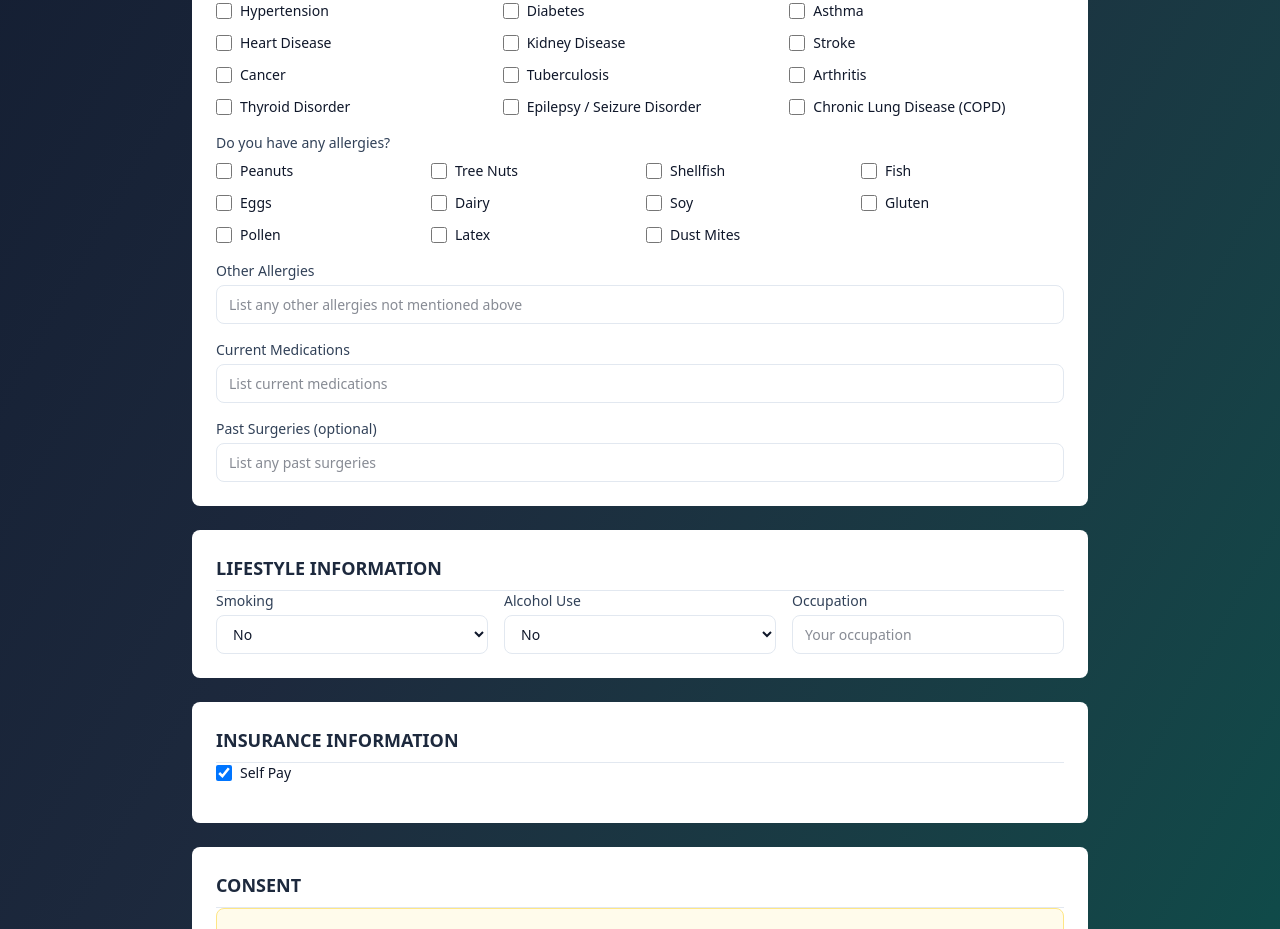
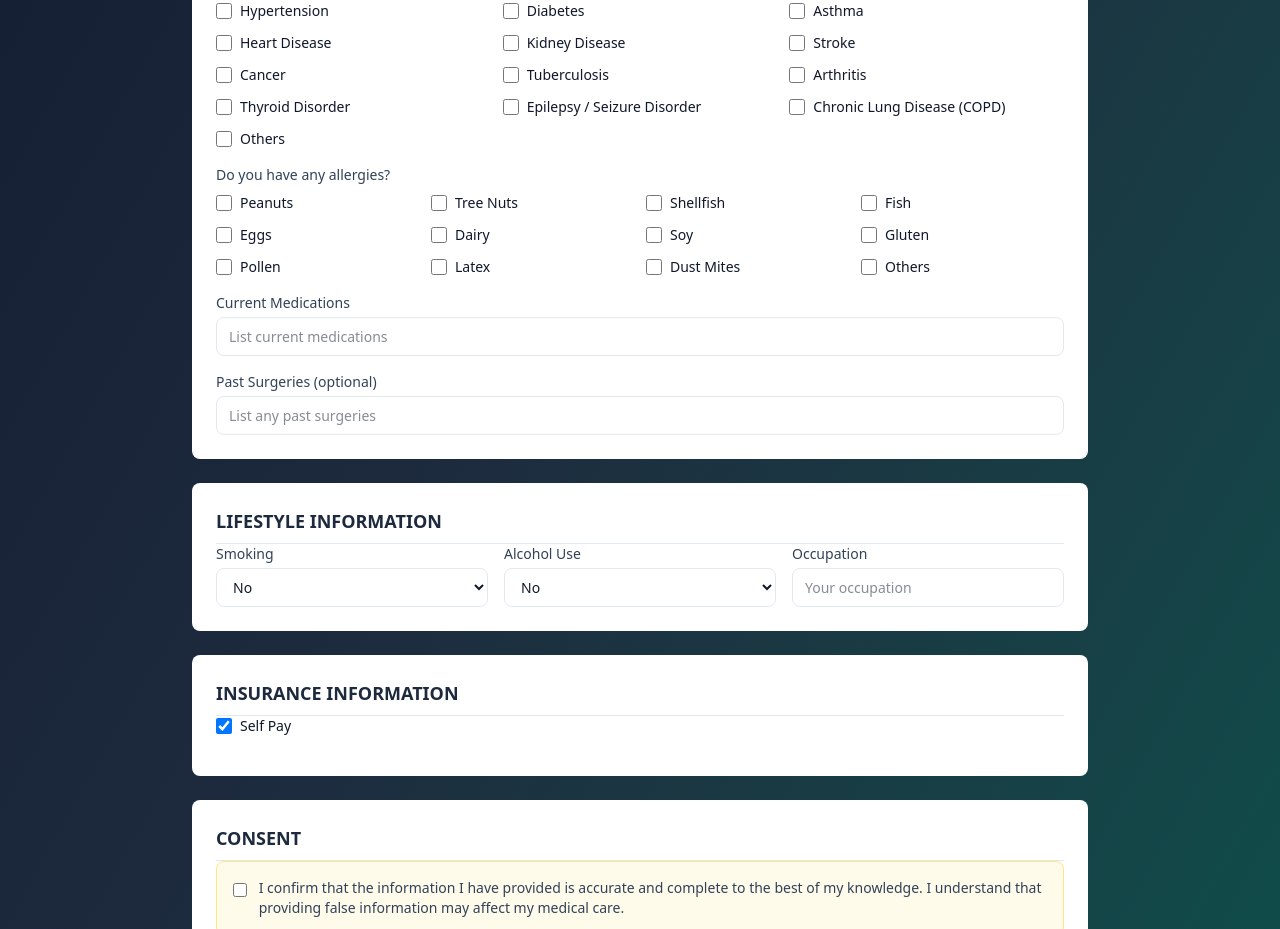
Before and after one commit to ncm110project/EHR-system-project, a Next.js app: page / in a window 1280 px wide. Shown: the part 1120-2049 px from the top of the page. Built offline with nearby package versions, Linux system fonts and the light colour scheme.

Commit message:
feat(ehr): add UI for other medical conditions and allergies
Enable users to specify medical conditions and allergies not covered by the
predefined options. Adds toggle checkboxes and conditional text inputs for
custom entries.

```diff
--- a/src/app/page.tsx
+++ b/src/app/page.tsx
@@ -9,6 +9,8 @@ const generateId = () => `P${String(Date.now()).slice(-6)}`;
 export default function LandingPage() {
   const [submitted, setSubmitted] = useState(false);
   const [patientId, setPatientId] = useState("");
+  const [showConditionsOther, setShowConditionsOther] = useState(false);
+  const [showAllergiesOther, setShowAllergiesOther] = useState(false);
   const [formData, setFormData] = useState({
     firstName: "",
     middleName: "",
@@ -36,6 +38,7 @@ export default function LandingPage() {
     thyroidDisorder: false,
     epilepsy: false,
     chronicLungDisease: false,
+    conditionsOther: "",
     allergyPeanuts: false,
     allergyTreeNuts: false,
     allergyShellfish: false,
@@ -96,6 +99,7 @@ export default function LandingPage() {
     if (formData.thyroidDisorder) medicalConditions.push("Thyroid Disorder");
     if (formData.epilepsy) medicalConditions.push("Epilepsy / Seizure Disorder");
     if (formData.chronicLungDisease) medicalConditions.push("Chronic Lung Disease (COPD)");
+    if (formData.conditionsOther) medicalConditions.push(formData.conditionsOther);
 
     const allergiesList: string[] = [];
     if (formData.allergyPeanuts) allergiesList.push("Peanuts");
@@ -187,6 +191,7 @@ export default function LandingPage() {
                 thyroidDisorder: false,
                 epilepsy: false,
                 chronicLungDisease: false,
+                conditionsOther: "",
                 allergyPeanuts: false,
                 allergyTreeNuts: false,
                 allergyShellfish: false,
@@ -399,7 +404,16 @@ export default function LandingPage() {
                     <input type="checkbox" checked={formData.chronicLungDisease} onChange={(e) => setFormData({...formData, chronicLungDisease: e.target.checked})} className="w-4 h-4 text-teal-600" />
                     <span className="text-sm">Chronic Lung Disease (COPD)</span>
                   </label>
+                  <label className="flex items-center gap-2 cursor-pointer">
+                    <input type="checkbox" checked={showConditionsOther} onChange={(e) => setShowConditionsOther(e.target.checked)} className="w-4 h-4 text-teal-600" />
+                    <span className="text-sm font-medium">Others</span>
+                  </label>
                 </div>
+                {showConditionsOther && (
+                  <div className="mt-2 ml-6">
+                    <input type="text" value={formData.conditionsOther} onChange={(e) => setFormData({...formData, conditionsOther: e.target.value})} className={inputClass} placeholder="Please specify other conditions" />
+                  </div>
+                )}
               </div>
 
               <div className="mb-4">
@@ -449,14 +463,20 @@ export default function LandingPage() {
                     <input type="checkbox" checked={formData.allergyDustMites} onChange={(e) => setFormData({...formData, allergyDustMites: e.target.checked})} className="w-4 h-4 text-teal-600" />
                     <span className="text-sm">Dust Mites</span>
                   </label>
+                  <label className="flex items-center gap-2 cursor-pointer">
+                    <input type="checkbox" checked={showAllergiesOther} onChange={(e) => setShowAllergiesOther(e.target.checked)} className="w-4 h-4 text-teal-600" />
+                    <span className="text-sm font-medium">Others</span>
+                  </label>
                 </div>
+                {showAllergiesOther && (
+                  <div className="mt-2">
+                    <label className={labelClass}>Please specify other allergies</label>
+                    <input type="text" value={formData.allergiesOther} onChange={(e) => setFormData({...formData, allergiesOther: e.target.value})} className={inputClass} placeholder="List any other allergies" />
+                  </div>
+                )}
               </div>
 
               <div className="grid gap-4">
-                <div>
-                  <label className={labelClass}>Other Allergies</label>
-                  <input type="text" value={formData.allergiesOther} onChange={(e) => setFormData({...formData, allergiesOther: e.target.value})} className={inputClass} placeholder="List any other allergies not mentioned above" />
-                </div>
                 <div>
                   <label className={labelClass}>Current Medications</label>
                   <input type="text" value={formData.currentMedications} onChange={(e) => setFormData({...formData, currentMedications: e.target.value})} className={inputClass} placeholder="List current medications" />
```
